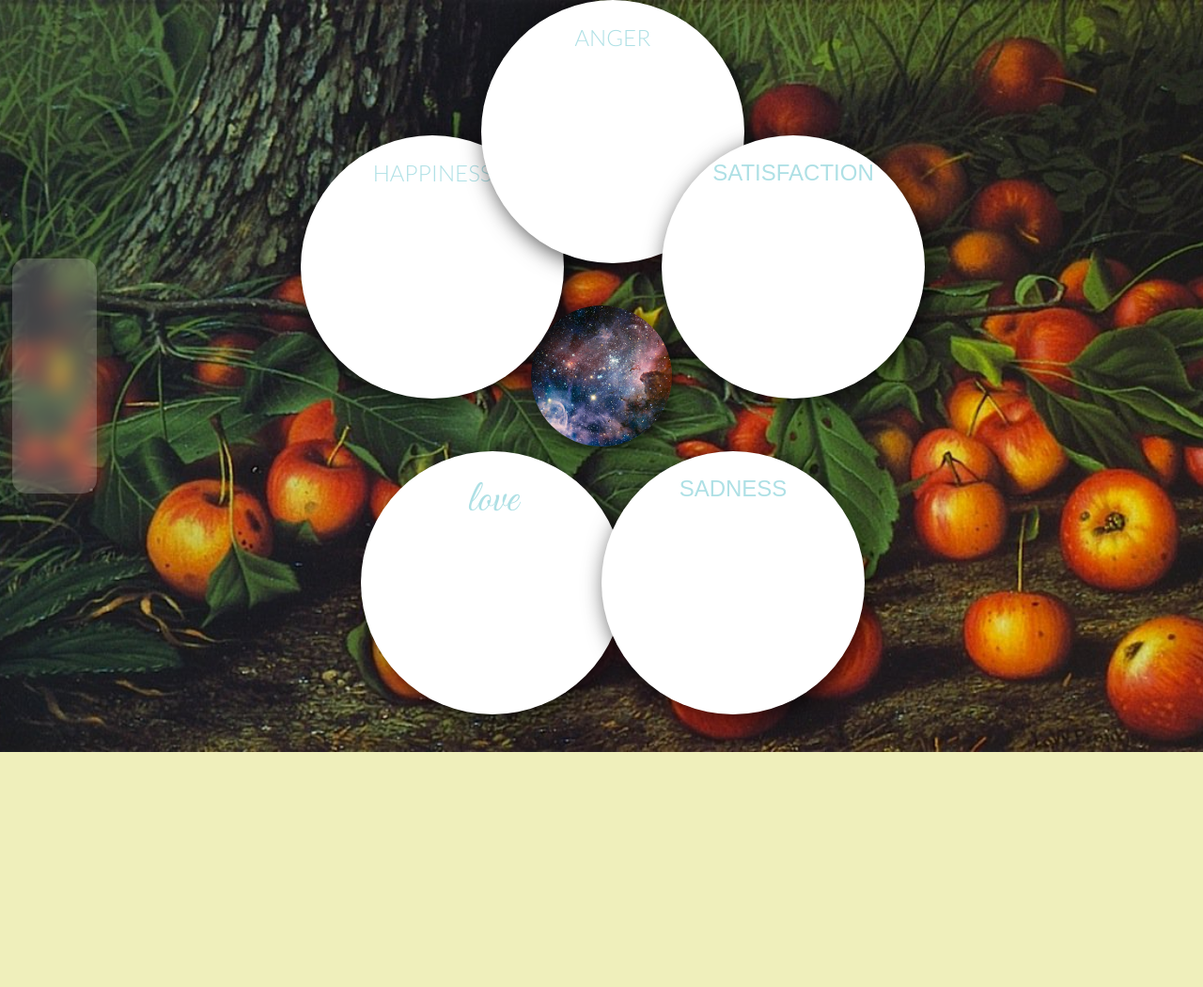
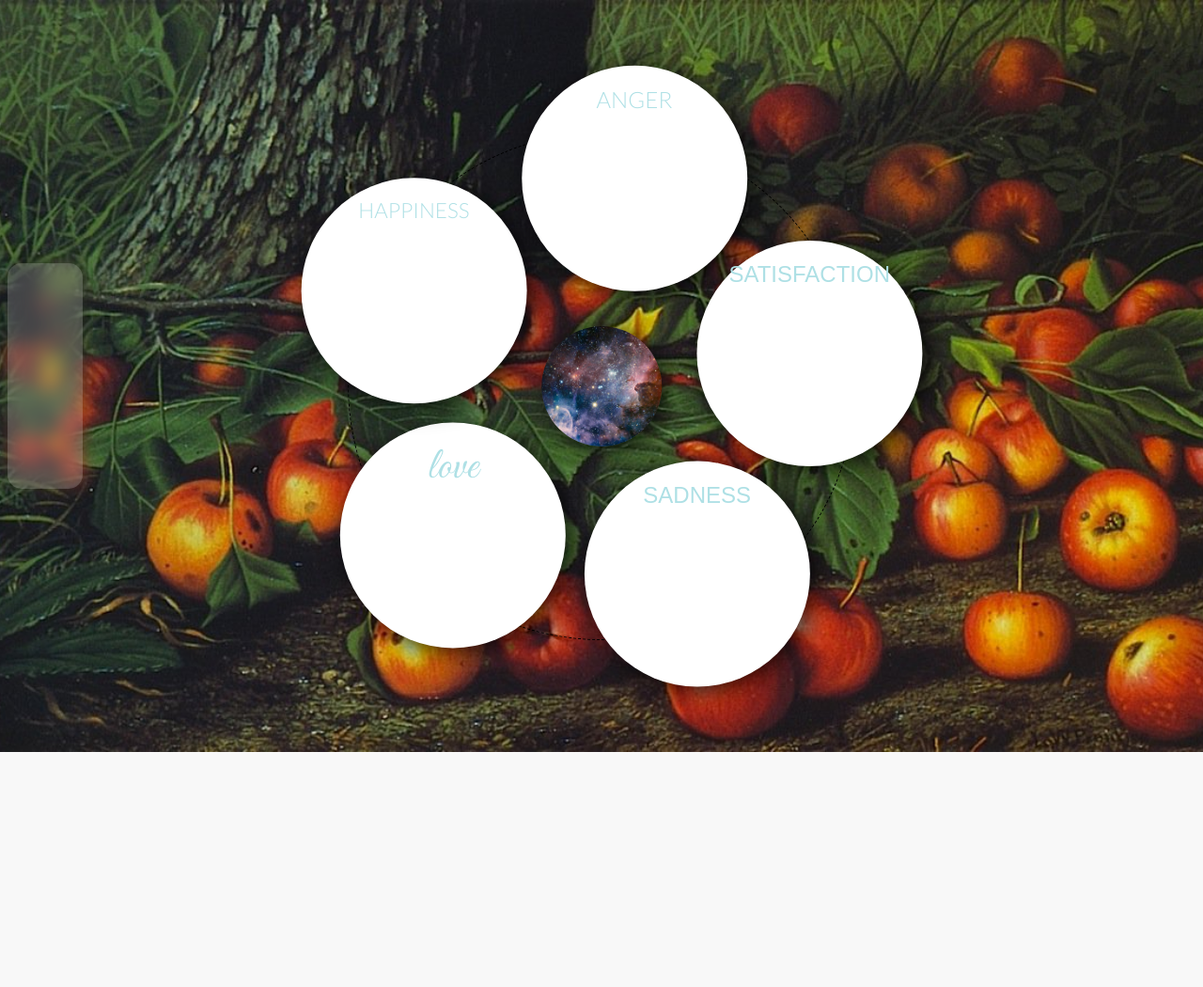
Before and after one commit to MarkKerner/emotions, a PHP site: page / in a window 1280 px wide. Shown: the whole page at 94% size. After the commit the page ends 800 px from the top, so only its background shows below. Run offline with PHP 8.4, Linux system fonts and the light colour scheme; some web fonts are replaced.

Commit message:
Set emotions to circle

```diff
--- a/css/style.css
+++ b/css/style.css
@@ -15,15 +15,14 @@
   background-repeat: no-repeat;
   background-size: cover;
   background-position: center;
-
-  padding: 0px 0px 0px 1%;
 }
 
 #menu-container {
   position: relative;
   top: 50%;
-  height: 250px;
-  width: 90px;
+  height: 15em;
+  width: 5em;
+  margin-left: 0.5em;
 
   transform: translate(0%, -50%);
 }
@@ -55,23 +54,32 @@
     background: rgba(238, 238, 238,0.2);
   }
 
-#profile-content {
-  width: 100%;
-  height: 100%;
-  overflow: hidden;
+#profile-container {
+  position: absolute;
+  width: 28em;
+  height: 28em;
+  padding: 2.8em;
+  /*2.8em = 2em*1.4 (2em = half the width of a link with img, 1.4 = sqrt(2))*/
+  border: dashed 1px;
+  border-radius: 50%;
+  top: 50%;
+  left: 50%;
+  /* bring your own prefixes */
+  transform: translate(-50%, -48%);
 }
 
   #profile-picture {
-    position: fixed;
+    position: absolute;
+
+    width: 8em;
+    height: 8em;
+    border-radius: 50%;
+
     background: #FFF;
     background: transparent url(../images/profile-picture.jpg);
     overflow: hidden;
     background-size: cover;
     background-position: center;
-
-    width: 150px;
-    height: 150px;
-    border-radius: 50%;
 
     top: 50%;
     left: 50%;
@@ -89,10 +97,12 @@
     }
 
   .emotion-container {
+    display: block;
     position: absolute;
-    width: 280px;
-    height: 280px;
+    top: 50%; left: 50%;
+    width: 15em; height: 15em;
     border-radius: 50%;
+    margin: -7.5em;
   }
 
   .emotion-container:hover .hoja  {
@@ -104,10 +114,6 @@
     -webkit-animation: float-hover 4s linear infinite, fade-in-hover 1s -0.2s linear forwards;
             animation: float-hover 4s linear infinite, fade-in-hover 1s -0.2s linear forwards;
   }
-  #love:hover .emotion-name {
-    transition: text-shadow 1s;
-    text-shadow: 3px 3px 10px #AF7AC5;
-  }
 
     .emotion-name {
       position: absolute;
@@ -118,7 +124,6 @@
       font-family: 'Open Sans', sans-serif;
       font-size: 1.2em;
       -webkit-font-smoothing: antialiased;
-
       -webkit-transition: text-shadow 0s;
     }
 
@@ -149,10 +154,13 @@
         -webkit-animation: shadow-active 0.1s linear forwards;
                 animation: shadow-active 0.1s linear forwards;
       }
+        .deg63 { transform: rotate(63deg) translate(14em) rotate(-63deg); }
+        .deg135 { transform: rotate(135deg) translate(14em) rotate(-135deg); }
+        .deg207 { transform: rotate(207deg) translate(14em) rotate(-207deg); }
+        .deg279 { transform: rotate(279deg) translate(14em) rotate(-279deg); }
+        .deg351 { transform: rotate(351deg) translate(14em) rotate(-351deg); }
 
         #love {
-          left: 30%;
-          top: 60%;
         }
           #love .emotion-name {
             color: #AEE0E5;
@@ -162,22 +170,21 @@
           #love .hoja {
           }
 
+          #love:hover .emotion-name {
+          }
+
         #happiness {
-          left: 25%;
-          top: 18%;
         }
           #happiness .hoja {
           }
           #happiness .emotion-name {
             color: #AEE0E5;
-            font-size: 1.5em;
+            font-size: 1.4em;
             font-family: 'Lato', sans-serif;
             text-transform: uppercase;
           }
 
         #anger {
-          left: 40%;
-          top: 0%;
         }
           #anger .hoja {
           }
@@ -189,8 +196,6 @@
           }
 
         #satisfaction {
-            left: 55%;
-            top: 18%;
         }
 
           #satisfaction .hoja {
@@ -203,8 +208,6 @@
           }
 
         #sadness {
-            left: 50%;
-            top: 60%;
         }
 
           #sadness .hoja {
--- a/index.html
+++ b/index.html
@@ -11,30 +11,30 @@
 			<div id="menu"></div>
 		</div>
 
-		<div id="profile-content">
+		<div id="profile-container">
 			<div id="profile-picture"></div>
 
-			<div id="love" class="emotion-container">
+			<div id="love" class="emotion-container deg135">
 				<div class="hoja"></div>
 				<div class="emotion-name noselect">love</div>
 			</div>
 
-			<div id="happiness" class="emotion-container">
+			<div id="happiness" class="emotion-container deg207">
 				<div class="hoja"></div>
 				<div class="emotion-name">happiness</div>
 			</div>
 
-			<div id="anger" class="emotion-container">
+			<div id="anger" class="emotion-container deg279">
 				<div class="hoja"></div>
 				<div class="emotion-name">anger</div>
 			</div>
 
-			<div id="satisfaction" class="emotion-container">
+			<div id="satisfaction" class="emotion-container deg351">
 				<div class="hoja"></div>
 				<div class="emotion-name">satisfaction</div>
 			</div>
 
-			<div id="sadness" class="emotion-container">
+			<div id="sadness" class="emotion-container deg63">
 				<div class="hoja"></div>
 				<div class="emotion-name">sadness</div>
 			</div>
```
